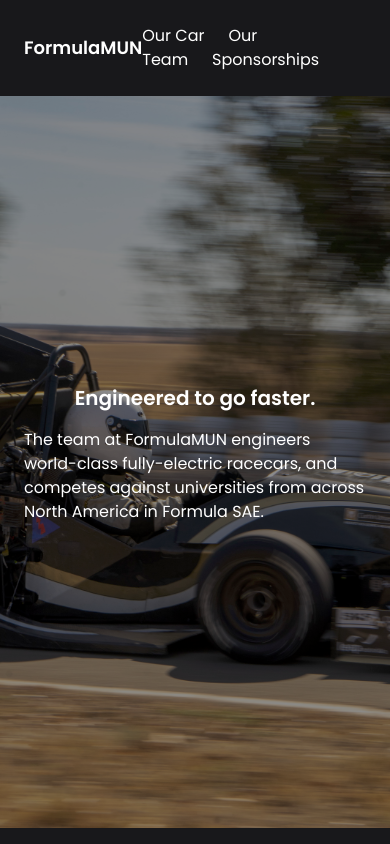
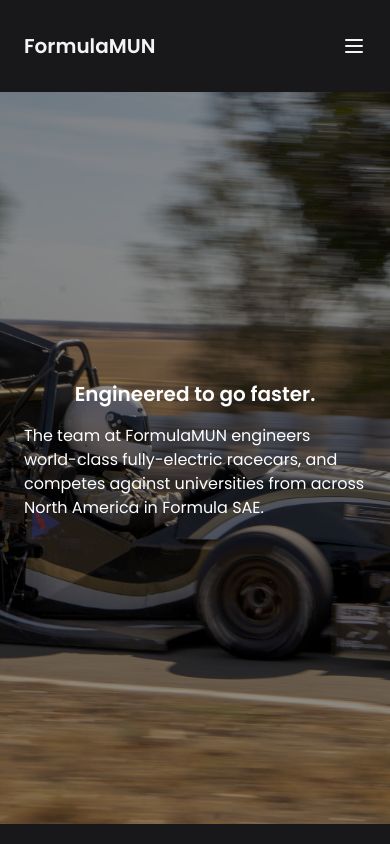
Before and after one commit to kylepretty/memorialfsae, a Vue app: page / in a window 390 px wide. Shown: the top 844 px of the page. Built offline with nearby package versions, Linux system fonts and the light colour scheme.

Commit message:
fixed navbar size on small screens

```diff
--- a/src/App.vue
+++ b/src/App.vue
@@ -1,17 +1,74 @@
 <template>
-      <body class="bg-zinc-900 text-white sticky top-0">
-        <nav class="py-6 px-6 flex justify-between items-center bg-zinc-900">
-            <router-link :to="{name: 'home'}" class="text-lg sm:text-xl font-semibold">FormulaMUN</router-link>
-            <div class="space-x-6">
-                <router-link :to="{name: 'car'}" class="text-md sm:text-lg hover:text-gray-500">Our Car</router-link>
-                <router-link :to="{name: 'team'}" class="text-md sm:text-lg hover:text-gray-500">Our Team</router-link>
-                <router-link :to="{name: 'sponsors'}" class="text-md sm:text-lg hover:text-gray-500">Sponsorships</router-link>
-            </div>
-        </nav>
-    </body>
+  <div class="bg-zinc-900">
+    <nav
+      class="
+        container
+        px-6
+        py-8
+        mx-auto
+        md:flex md:justify-between md:items-center
+      "
+    >
+      <div class="flex items-center justify-between">
+        <router-link
+          to="/"
+          class="
+            text-xl
+            font-semibold
+            text-gray-100
+            md:text-2xl
+            hover:text-gray-400
+          "
+          >FormulaMUN
+        </router-link>
+        <!-- Mobile menu button -->
+        <div @click="toggleNav" class="flex md:hidden">
+          <button
+            type="button"
+            class="
+              text-gray-100
+              hover:text-gray-400
+              focus:outline-none focus:text-gray-400
+            "
+          >
+            <svg viewBox="0 0 24 24" class="w-6 h-6 fill-current">
+              <path
+                fill-rule="evenodd"
+                d="M4 5h16a1 1 0 0 1 0 2H4a1 1 0 1 1 0-2zm0 6h16a1 1 0 0 1 0 2H4a1 1 0 0 1 0-2zm0 6h16a1 1 0 0 1 0 2H4a1 1 0 0 1 0-2z"
+              ></path>
+            </svg>
+          </button>
+        </div>
+      </div>
+
+      <!-- Mobile Menu open: "block", Menu closed: "hidden" -->
+      <ul
+        :class="showMenu ? 'flex' : 'hidden'"
+        class="
+          flex-col
+          mt-8
+          space-y-4
+          text-gray-100
+          md:flex md:space-y-0 md:flex-row md:items-center md:space-x-10 md:mt-0
+        "
+      >
+        <router-link :to="{name: 'car'}" class="text-sm sm:text-lg hover:text-gray-400">Our Car</router-link>
+        <router-link :to="{name: 'team'}" class="text-sm sm:text-lg hover:text-gray-400">Our Team</router-link>
+        <router-link :to="{name: 'sponsors'}" class="text-sm sm:text-lg hover:text-gray-400">Sponsorships</router-link>
+      </ul>
+    </nav>
+  </div>
   <router-view />
 </template>
 
-<script setup>
+<script>
 import { RouterView } from 'vue-router'
+import { ref } from 'vue';
+export default {
+  setup() {
+    let showMenu = ref(false);
+    const toggleNav = () => (showMenu.value = !showMenu.value);
+    return { showMenu, toggleNav };
+  },
+};
 </script>
```
Also changed, not shown: 14 other files (tests, documents, lock files or other folders).
